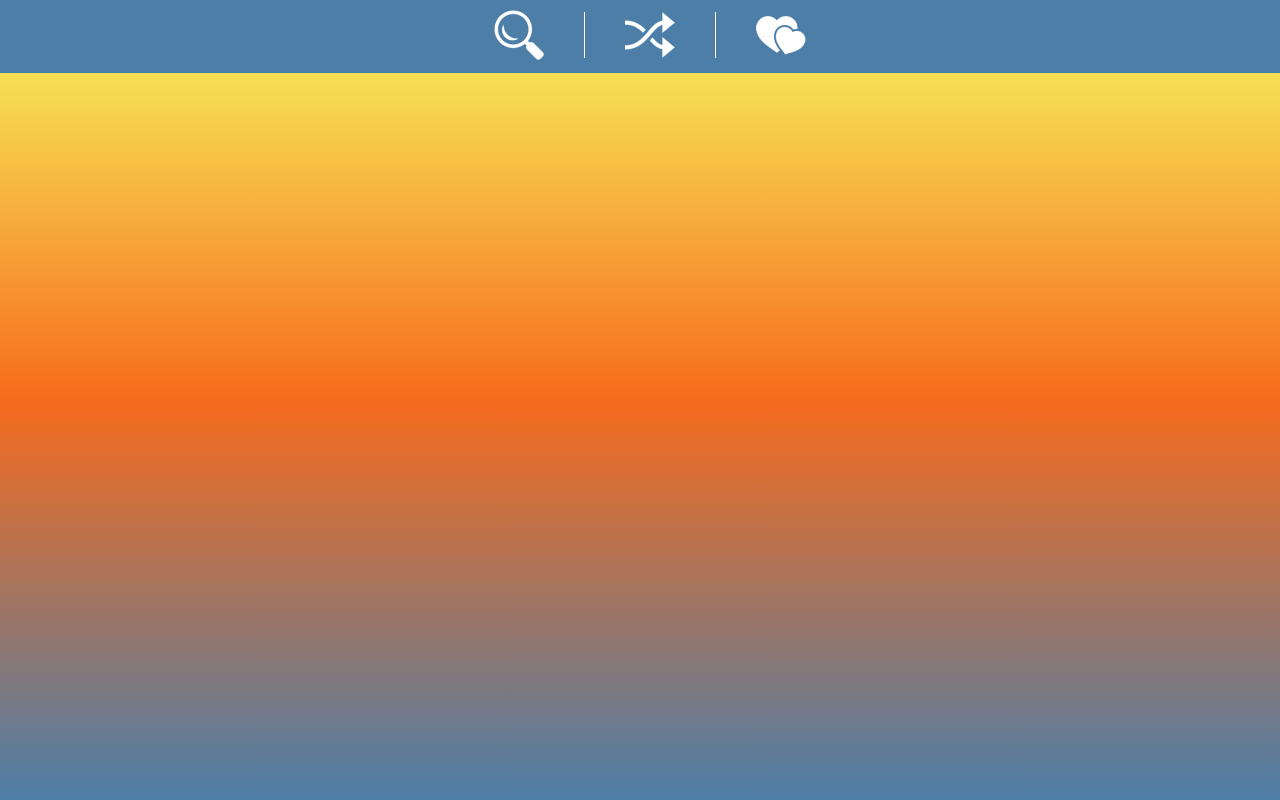
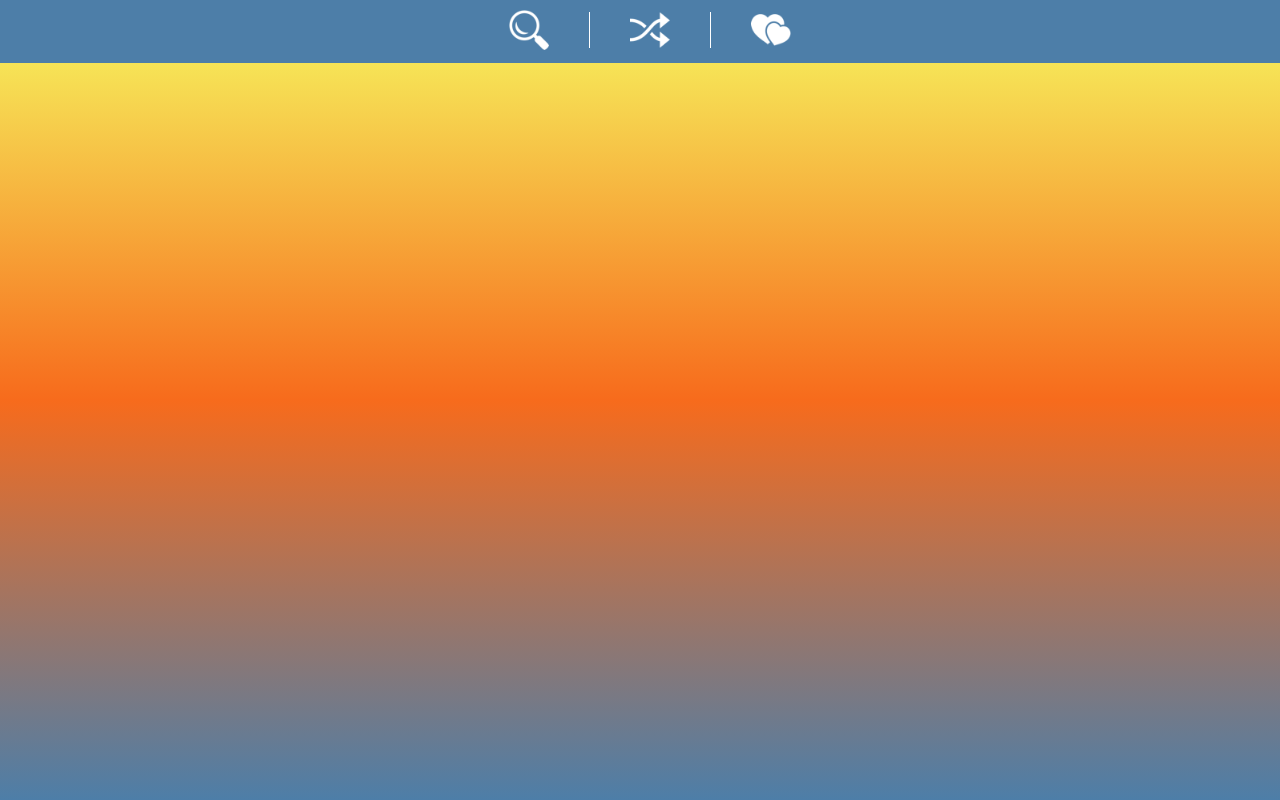
Before and after one commit to robinsola/Stanza-React, a React (Create React App) app: page /#/randomList in a window 1280 px wide. Before the commit this address led to /#/randomList. Built offline with nearby package versions, Linux system fonts and the light colour scheme.

Commit message:
fix icon size

```diff
--- a/src/components/Navbar.css
+++ b/src/components/Navbar.css
@@ -1,4 +1,5 @@
 .navStyles img {
+  width: 40px;
   padding: 0 40px;
   filter: grayscale(100%) brightness(200%);
 }
```
